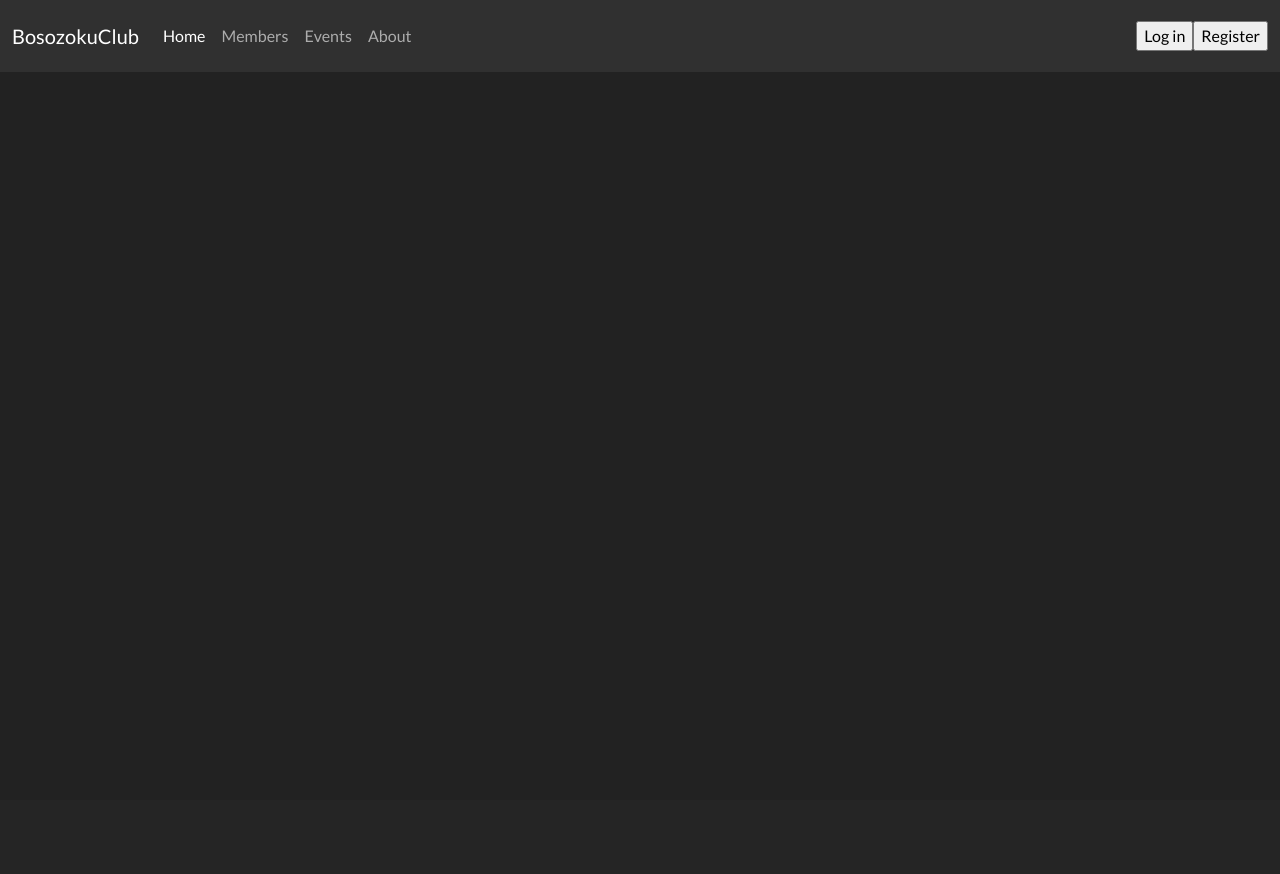
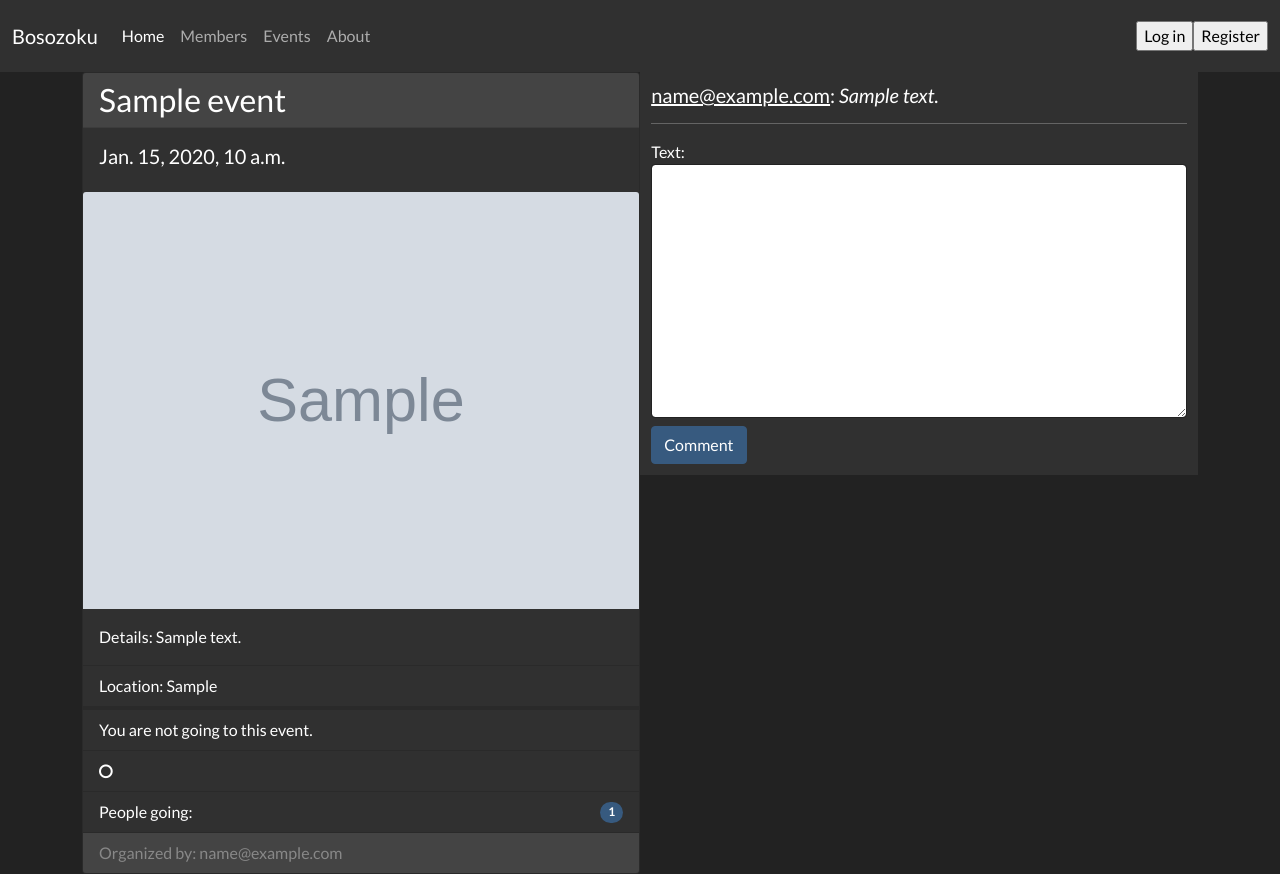
Before and after one commit to PetarNachev/Python_Web_05_2021, a Django app: page /events/details/1 in a window 1280 px wide. Before the commit the page ends 51 px from the top, so only its background shows below. Run offline with Django 3.2, Linux system fonts and the light colour scheme; tables that the repository leaves empty hold one stand-in row (values such as "Sample post"); grey boxes marked "Sample" are stand-in pictures; some libraries are stand-ins or nearby versions.

Commit message:
updating templates

```diff
--- a/bosozoku/bosozoku/common/forms.py
+++ b/bosozoku/bosozoku/common/forms.py
@@ -2,9 +2,10 @@ from django import forms
 
 from bosozoku.common.models import Comment
 from bosozoku.events.models import Event
+from core.forms import BoostrapFormMixin
 
 
-class CommentForm(forms.ModelForm):
+class CommentForm(BoostrapFormMixin, forms.ModelForm):
     event_pk = forms.IntegerField(
         widget=forms.HiddenInput()
     )
--- a/bosozoku/bosozoku/events/models.py
+++ b/bosozoku/bosozoku/events/models.py
@@ -1,13 +1,6 @@
 
 from django.contrib.auth import get_user_model
-from django.core.exceptions import ValidationError
 from django.db import models
-
-
-def is_positive(value):
-    if value <= 0:
-        raise ValidationError
-
 
 UserModel = get_user_model()
 
--- a/bosozoku/templates/base.html
+++ b/bosozoku/templates/base.html
@@ -5,11 +5,18 @@
     <meta charset="UTF-8">
     <title>Bosozoku</title>
     <link rel="stylesheet" href="{% static 'css/bootstrap.css' %}"/>
+    <link rel="stylesheet" href="https://cdnjs.cloudflare.com/ajax/libs/font-awesome/4.7.0/css/font-awesome.min.css">
+    <style>
+        div.first {
+            width: 50%;
+            float: left;
+        }
+    </style>
 </head>
 <body>
 <nav class="navbar navbar-expand-lg navbar-dark bg-dark">
     <div class="container-fluid">
-        <a class="navbar-brand" href="https://en.wikipedia.org/wiki/B%C5%8Ds%C5%8Dzoku">BosozokuClub</a>
+        <a class="navbar-brand" href="https://en.wikipedia.org/wiki/B%C5%8Ds%C5%8Dzoku">Bosozoku</a>
         <div class="collapse navbar-collapse" id="navbarColor02">
             <ul class="navbar-nav me-auto">
                 <li class="nav-item">
--- a/bosozoku/templates/events/event_details.html
+++ b/bosozoku/templates/events/event_details.html
@@ -1,3 +1,76 @@
 {% extends 'base.html' %}
 {% block content %}
+    <div class="card mb-3, first" size="">
+        <h3 class="card-header">{{ event.name }}</h3>
+        <div class="card-body">
+            <h5 class="card-title">{{ event.date }}</h5>
+        </div>
+        <img src="{{ event.image.url }}" class="card-img-top" alt="..." style="width:auto;">
+        <div class="card-body">
+            <p class="card-text">Details: {{ event.description }}</p>
+        </div>
+        <ul class="list-group list-group-flush">
+            <li class="list-group-item">Location: {{ event.location }}</li>
+        </ul>
+        {% if is_creator %}
+            <div>
+                <a href="{% url 'edit event' event.id %}" class="btn btn-success">Edit</a>
+                <a href="{% url 'delete event' event.id %}" class="btn btn-danger">Delete</a>
+            </div>
+        {% else %}
+            <ul class="list-group list-group-flush"></ul>
+            {% if is_going %}
+                <ul class="list-group list-group-flush">
+                    <li class="list-group-item">You are going to this event.</li>
+                </ul>
+            {% else %}
+                <ul class="list-group list-group-flush">
+                    <li class="list-group-item">You are not going to this event.</li>
+                </ul>
+            {% endif %}
+            <a href="{% url 'going event' event.id %}">
+                {% if is_going %}
+                    <ul class="list-group list-group-flush">
+                        <li class="list-group-item"><i class="fa fa-check-circle-o" aria-hidden="true"></i></li>
+                    </ul>
+                {% else %}
+                    <ul class="list-group list-group-flush">
+                        <li class="list-group-item"><i class="fa fa-circle-o" aria-hidden="true"></i></li>
+                    </ul>
+                {% endif %}
+            </a>
+        {% endif %}
+        <ul class="list-group list-group-flush">
+            <li class="list-group-item d-flex justify-content-between align-items-center">
+                People going:
+                <span class="badge bg-primary rounded-pill">{{ event.going_count }}</span>
+            </li>
+        </ul>
+        <div class="card-footer text-muted">
+            Organized by: {{ event.user }}
+        </div>
+    </div>
+    <div class="d-block, first" style="background-color: #303030; padding:1%">
+        {% if comments %}
+            {% for comment in comments %}
+                <div class="box">
+                    <h5><u>{{ comment.user }}</u>: <em>{{ comment.text }}</em></h5>
+                    <hr>
+                </div>
+            {% endfor %}
+        {% else %}
+            <div class="box">
+                <h3>There are no comments for this event. </h3>
+            </div>
+        {% endif %}
+        {% if not is_creator %}
+            <div class="box">
+                <form method="post" action="{% url 'comment event' event.id %}">
+                    {% csrf_token %}
+                    {{ comment_form }}
+                    <button class="btn btn-primary mt-2" type="submit">Comment</button>
+                </form>
+            </div>
+        {% endif %}
+    </div>
 {% endblock %}
--- a/bosozoku/templates/events/events_list.html
+++ b/bosozoku/templates/events/events_list.html
@@ -1,6 +1,6 @@
 {% extends 'base.html' %}
 {% block content %}
-    <h1 class='text-center'>All pet photos</h1>
+    <h1 class='text-center'>All events</h1>
     <div class="row">
         {% for event in events %}
             <div class="col-lg-4">
--- a/bosozoku/templates/index.html
+++ b/bosozoku/templates/index.html
@@ -29,7 +29,7 @@
 <body>
 <nav class="navbar navbar-expand-lg navbar-dark bg-dark">
     <div class="container-fluid">
-        <a class="navbar-brand" href="https://en.wikipedia.org/wiki/B%C5%8Ds%C5%8Dzoku">BosozokuClub</a>
+        <a class="navbar-brand" href="https://en.wikipedia.org/wiki/B%C5%8Ds%C5%8Dzoku">Bosozoku</a>
         <div class="collapse navbar-collapse" id="navbarColor02">
             <ul class="navbar-nav me-auto">
                 <li class="nav-item">
```
